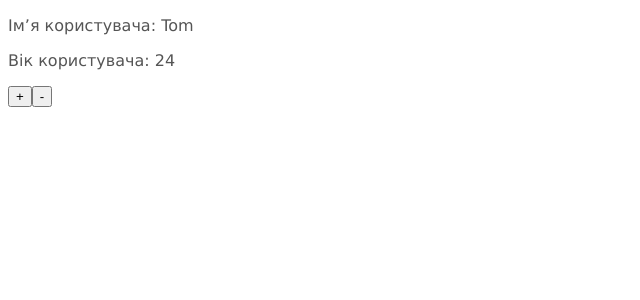
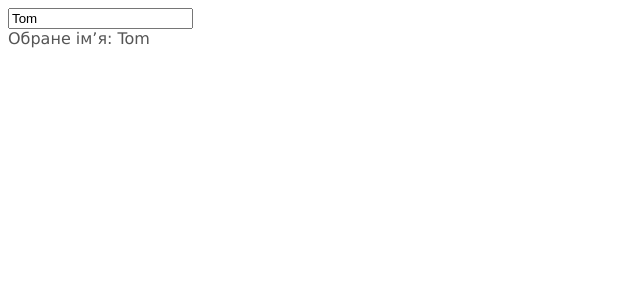
Before and after one commit to sofimaye/reactive-programming, an Angular app: page / in a window 1280 px wide. Shown: the top 300 px of the page, without its empty margins (0-640 px from the left). Built offline with nearby package versions, Linux system fonts and the light colour scheme.

Commit message:
tasks 9 for Component3:  two-way binding

```diff
--- a/src/app/app.component.ts
+++ b/src/app/app.component.ts
@@ -3,16 +3,11 @@ import {Component} from '@angular/core';
 @Component({
     selector: 'my-app',
     template: `
-        <child-comp [userName]="name" [userAge]="age" (onChanged)="onChanged($event)"></child-comp>
-    `,
+        <child-comp [(userName)]="name"></child-comp>
+        <div>Обране ім’я: {{name}}</div>`,
     styleUrls: [`app.component.css`]
 })
 
 export class AppComponent {
     name: string = "Tom";
-    age: number = 24;
-
-    onChanged(increased: any) {
-        increased == true ? this.age++ : this.age--;
-    }
 }
--- a/src/app/child.component.ts
+++ b/src/app/child.component.ts
@@ -1,34 +1,17 @@
-import {Component, EventEmitter, Input, Output} from '@angular/core';
+import {Component, Input, Output, EventEmitter} from '@angular/core';
 
 @Component({
     selector: 'child-comp',
     template: `
-        <p>Ім’я користувача: {{userName}}</p>
-        <p>Вік користувача: {{userAge}}</p>
-        <button (click)="change(true)">+</button>
-        <button (click)="change(false)">-</button>`
+        <input [ngModel]="userName" (ngModelChange)="onNameChange($event)"/>`
 })
 
 export class ChildComponent {
     @Input() userName: string = "";
-    _userAge: number = 0;
-    @Input()
-    set userAge(age: number) {
-        if (age < 0)
-            this._userAge = 0;
-        else if (age > 100)
-            this._userAge = 100;
-        else
-            this._userAge = age;
-    }
+    @Output() userNameChange = new EventEmitter<string>();
 
-    get userAge() {
-        return this._userAge;
-    }
-
-    @Output() onChanged = new EventEmitter<boolean>();
-
-    change(increased: any) {
-        this.onChanged.emit(increased);
+    onNameChange(model: string) {
+        this.userName = model;
+        this.userNameChange.emit(model);
     }
 }
```
